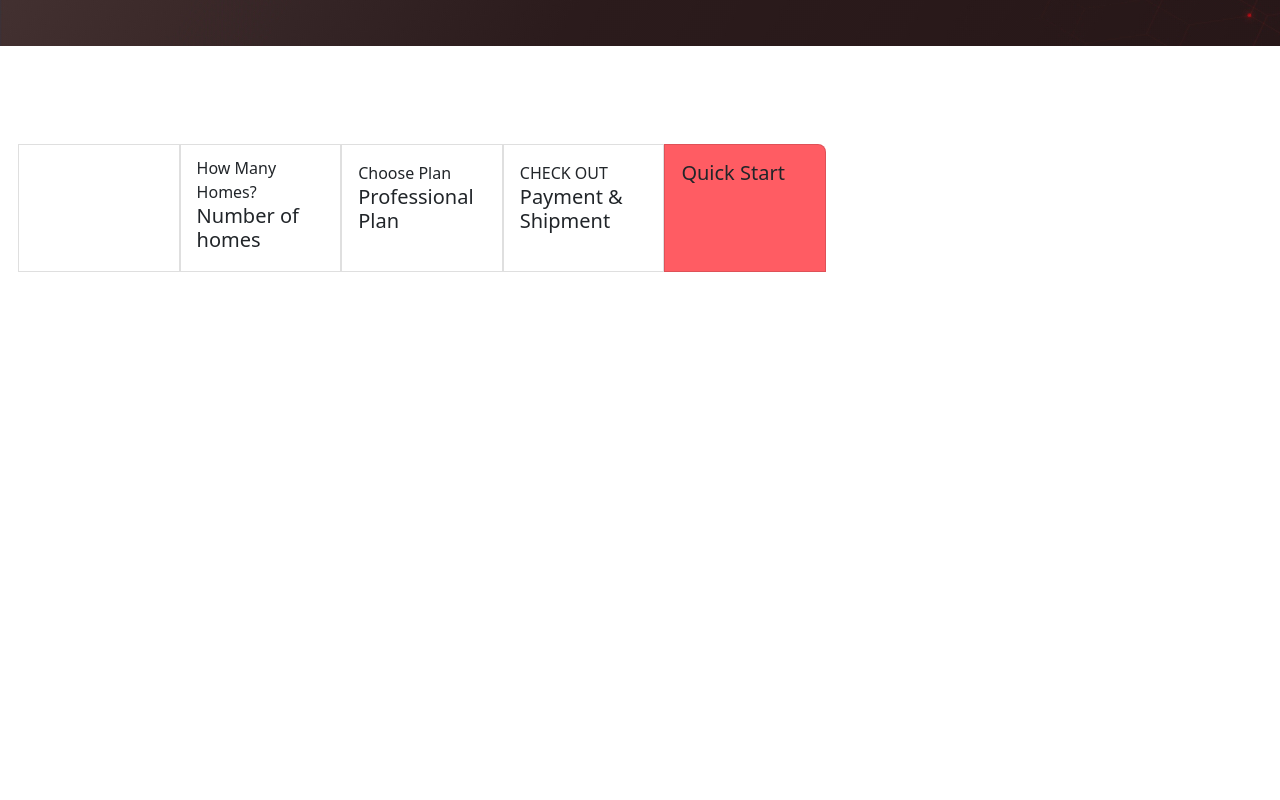
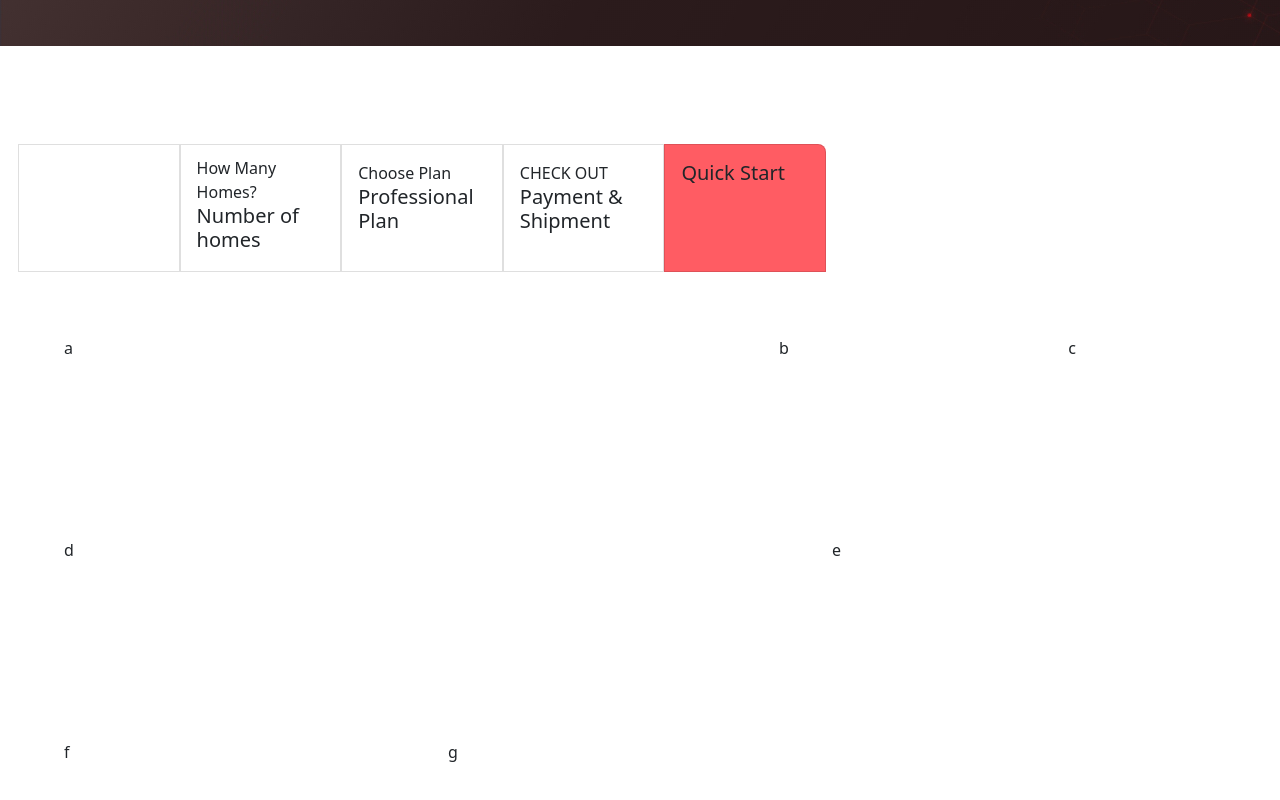
Before and after one commit to Saulnjie/olarm, a React (Create React App) app: page / in a window 1280 px wide. Shown: the part 754-1554 px from the top of the page. Before the commit the page ends 1030 px from the top, so only its background shows below. Built offline with nearby package versions, Linux system fonts and the light colour scheme.

Commit message:
page two layout

```diff
--- a/src/App.js
+++ b/src/App.js
@@ -13,6 +13,7 @@ import olarm_logo_image from "./images/olarm_logo.png";
 
 function App() {
   return (
+    <div className="wrapper">
       <section
         class="landing__page"
         style={{ backgroundImage: `url(${backgroundLanding})` }}
@@ -42,7 +43,23 @@ function App() {
           <div className="col-sm-2"></div>
           <div className="col-sm-2"></div>
         </div>
+        <section className="page_two">
+          <div className="Container page_two__sections">
+            <div className="col-sm-6">a</div>
+            <div className="col-sm-3">b</div>
+            <div className="col-sm-3">c</div>
+          </div>
+          <div className="Container page_two__sections">
+            <div className="col-sm-8">d</div>
+            <div className="col-sm-4">e</div>
+          </div>
+          <div className="Container page_two__sections">
+            <div className="col-sm-4">f</div>
+            <div className="col-sm-8">g</div>
+          </div>
         </section>
+      </section>
+    </div>
   );
 }
 
--- a/src/scss/partials/_nav.scss
+++ b/src/scss/partials/_nav.scss
@@ -94,3 +94,18 @@
 .button_non_active {
   border: none !important;
 }
+
+.page_two {
+  width: 100%;
+  height: 100vh;
+  padding: 4rem;
+  display: flex;
+  flex-direction: column;
+}
+
+.page_two__sections {
+  width: 100%;
+  height: 30%;
+  display: flex;
+  flex-direction: row;
+}
```
Lines whose indentation alone changed are shown as unchanged.
